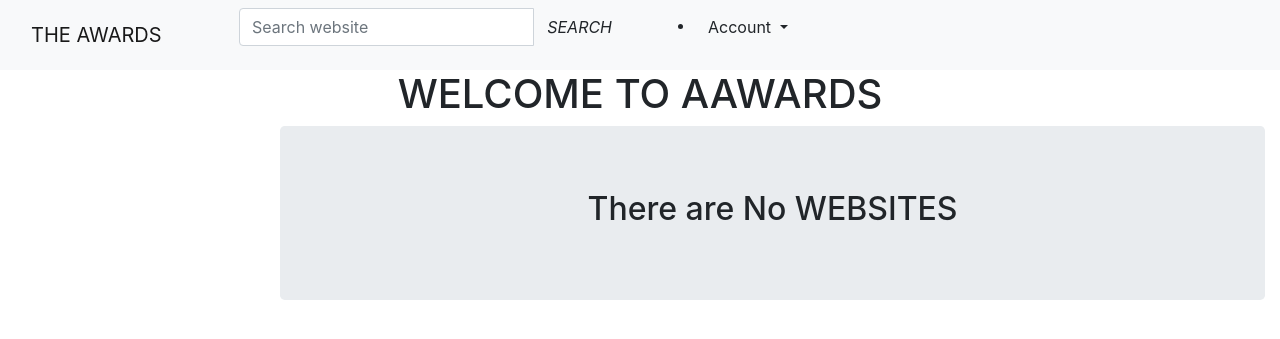
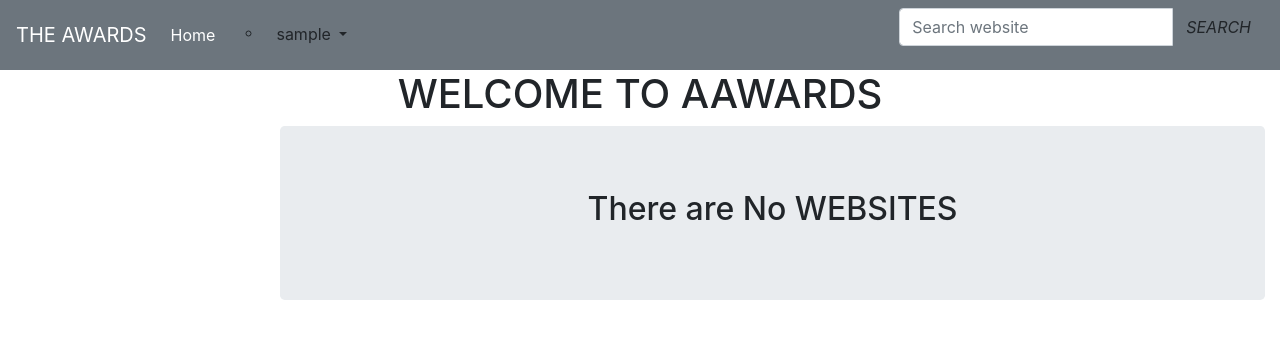
Before and after one commit to adriankiprono/awards-project, a Django app: page / in a window 1280 px wide. Shown: the top 339 px of the page. Run offline with Django 3.2, Linux system fonts and the light colour scheme; the visitor is signed in with stand-in values (Sample User, id 1); data that the repository does not hold is empty; some libraries are stand-ins or nearby versions.

Commit message:
add style to navbar

```diff
--- a/website/templates/all-website/navbar.html
+++ b/website/templates/all-website/navbar.html
@@ -6,37 +6,47 @@
     <title>AAWARDS</title>
 </head>
 <body>
-        <nav class="navbar navbar-expand-lg navbar-light bg-light">
-                <div class="container-fluid">
-                  <div class="navbar-header">
+
+    <!--Navbar-->
+<nav class="navbar navbar-expand-lg navbar-dark bg-secondary">
+
+        <!-- Navbar brand -->
         <a class="navbar-brand" href="{% url 'home'%}">THE AWARDS</a>
-                  </div>
-                </div>
-                <!-- Adding a search form  -->
-      <div class="col-sm-4 col-md-4 navbar-right">
 
-            <form class="navbar-form" role="search" action="{% url 'search_results' %}">
+        <!-- Collapse button -->
+        <button class="navbar-toggler" type="button" data-toggle="collapse" data-target="#basicExampleNav"
+          aria-controls="basicExampleNav" aria-expanded="false" aria-label="Toggle navigation">
+          <span class="navbar-toggler-icon"></span>
+        </button>
 
-              <div class="input-group">
-                <input type="text" class="form-control" placeholder="Search website" name="website">
-                <div class="input-group-btn">
-                  <button class="btn btn-default" type="submit"><i class="glyphicon glyphicon-search">SEARCH</i></button>
-                </div>
-              </div>
+        <!-- Collapsible content -->
+        <div class="collapse navbar-collapse" id="basicExampleNav">
 
-            </form>
-          </div>
-          <div class="col-sm-6 col-md-6">
+          <!-- Links -->
+          <ul class="navbar-nav mr-auto">
+            <li class="nav-item active">
+              <a class="nav-link" href="{% url 'home'%}">Home
+                <span class="sr-only">(current)</span>
+              </a>
+
+            </li>
+
+
+            <!-- Dropdown -->
+            <li class="nav-item active">
+
+
                     {% if user.is_authenticated %}
                     <ul>
                         <li class="dropdown">
-                    <a href="#" class="dropdown-toggle btn btn-default" data-toggle="dropdown" role="button" aria-expanded="false">Account
+                        <a href="#" class="dropdown-toggle btn btn-default" data-toggle="dropdown" role="button" aria-expanded="false">{{user.username}}
                                     <span class="caret"></span>
                                 </a>
                         <ul class="dropdown-menu" role="menu">
                             <li>
                             <a href="{%url 'home'%}">Home</a>
                             </li>
+
                             <li>
                             <a href="/accounts/password/change">Change Password</a>
                             </li>
@@ -55,11 +65,32 @@
                     </li>
 
                     {% endif %}
+
+
+            </li>
+
+          </ul>
+          <!-- Links -->
+
+
+
+
+                        <form class="navbar-form" role="search" action="{% url 'search_results' %}">
+
+                          <div class="input-group">
+                            <input type="text" class="form-control" placeholder="Search website" name="website">
+                            <div class="input-group-btn">
+                              <button class="btn btn-default" type="submit"><i class="glyphicon glyphicon-search">SEARCH</i></button>
+                            </div>
                           </div>
 
+                        </form>
+                      </div>
 
-          <!-- search form end -->
+        </div>
+        <!-- Collapsible content -->
+
       </nav>
-
+      <!--/.Navbar-->
 </body>
 </html>
--- a/website/templates/registration/base.html
+++ b/website/templates/registration/base.html
@@ -22,7 +22,7 @@
 
       <body>
 
-        {% block content %}  {%endblock%}
+        {% block content %} <h3>THE AAWARDS</h3> {%endblock%}
 
 
         {% block scripts %}
```
Lines whose indentation alone changed are shown as unchanged.
